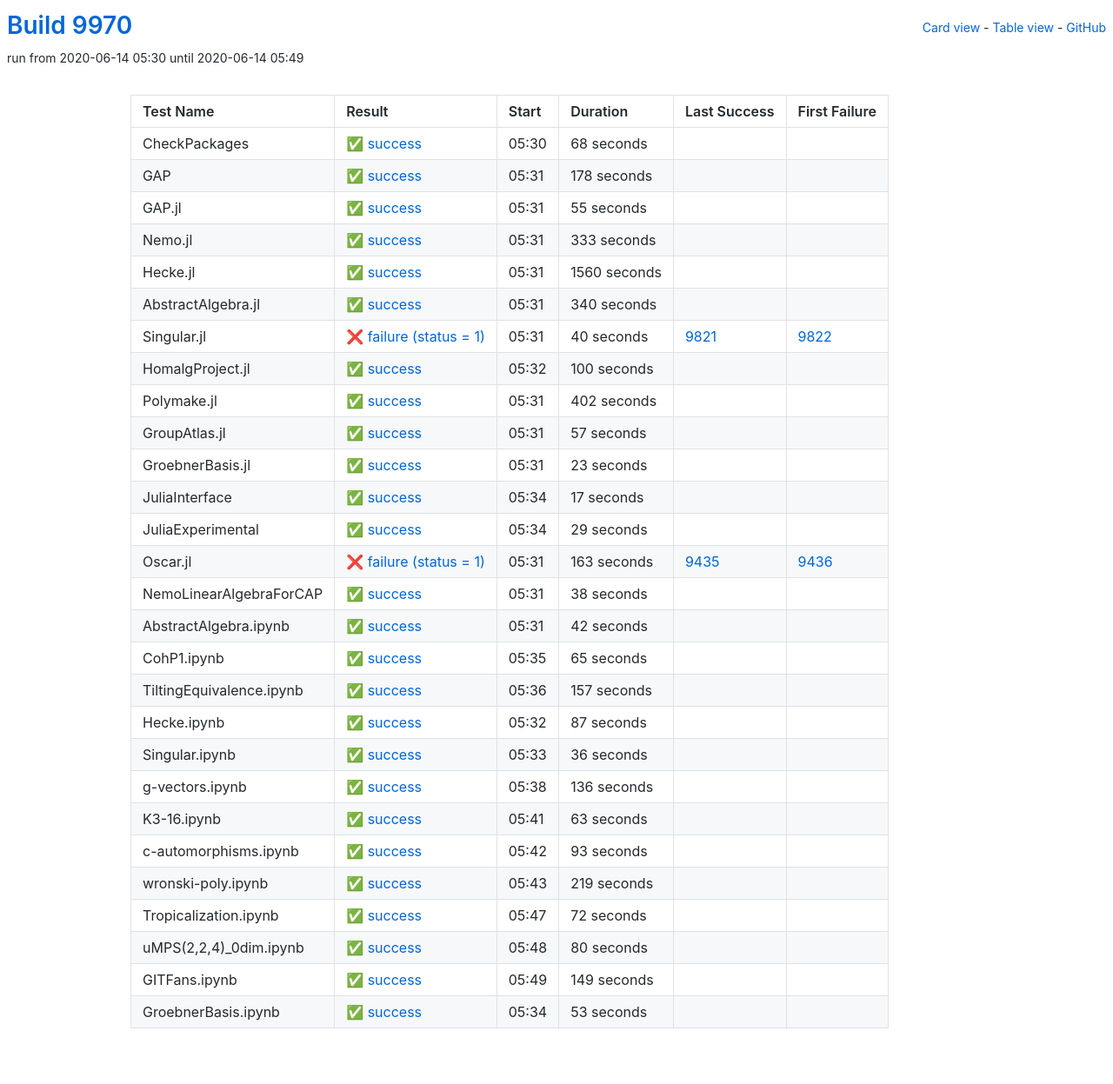
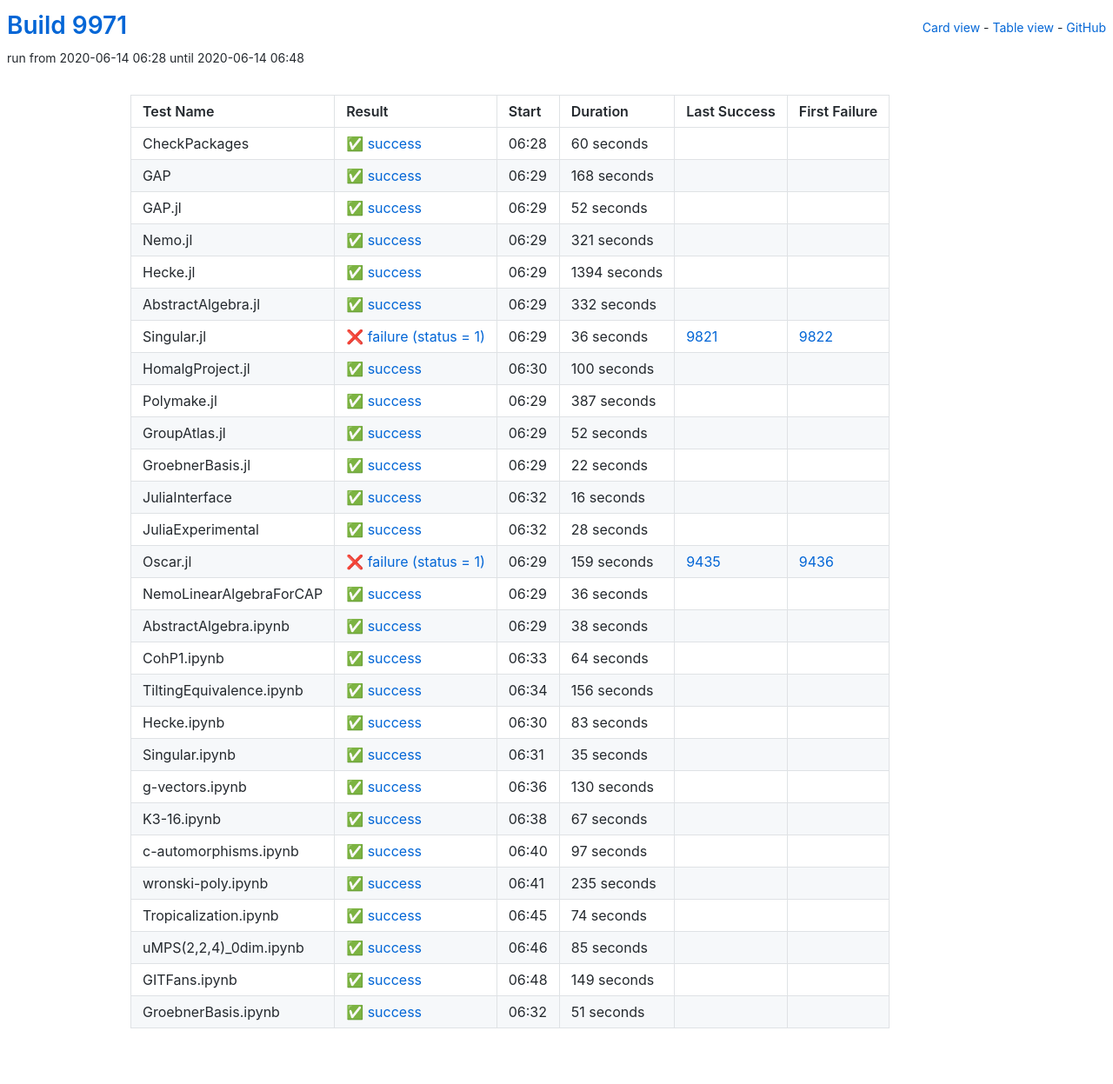
Before and after one commit to oscar-system/oscar-ci-status, a Jekyll site: the page built from table.html, in a window 1280 px wide. Shown: the whole page at 87% size. Built offline with Jekyll 4.4.1, drawn with Linux system fonts in a browser that asks for light colours.

Commit message:
Build #9971

```diff
--- a/_data/ci.yml
+++ b/_data/ci.yml
@@ -1,6 +1,6 @@
 ---
-build: 9970
-build_url: https://oscarci.mathematik.uni-kl.de/job/oscar/9970/
+build: 9971
+build_url: https://oscarci.mathematik.uni-kl.de/job/oscar/9971/
 job: oscar
 organization: oscar-system
 repo: oscar-ci-status
@@ -8,92 +8,92 @@
 tests:
 - name: CheckPackages
   id: checkpackages
-  log: https://oscarci.mathematik.uni-kl.de/job/oscar/9970/artifact/logs/build-9970/CheckPackages.log
-  start: 2020-06-14 05:30
+  log: https://oscarci.mathematik.uni-kl.de/job/oscar/9971/artifact/logs/build-9971/CheckPackages.log
+  start: 2020-06-14 06:28
   success: true
   exitcode: 0
   status: success
-  duration: 68
+  duration: 60
   last_success: false
   last_success_url:
   first_failure: false
   first_failure_url:
 - name: GAP
   id: gap
-  log: https://oscarci.mathematik.uni-kl.de/job/oscar/9970/artifact/logs/build-9970/GAP.log
-  start: 2020-06-14 05:31
+  log: https://oscarci.mathematik.uni-kl.de/job/oscar/9971/artifact/logs/build-9971/GAP.log
+  start: 2020-06-14 06:29
   success: true
   exitcode: 0
   status: success
-  duration: 178
+  duration: 168
   last_success: false
   last_success_url:
   first_failure: false
   first_failure_url:
 - name: GAP.jl
   id: gap-jl
-  log: https://oscarci.mathematik.uni-kl.de/job/oscar/9970/artifact/logs/build-9970/GAP.jl.log
-  start: 2020-06-14 05:31
+  log: https://oscarci.mathematik.uni-kl.de/job/oscar/9971/artifact/logs/build-9971/GAP.jl.log
+  start: 2020-06-14 06:29
   success: true
   exitcode: 0
   status: success
-  duration: 55
+  duration: 52
   last_success: false
   last_success_url:
   first_failure: false
   first_failure_url:
 - name: Nemo.jl
   id: nemo-jl
-  log: https://oscarci.mathematik.uni-kl.de/job/oscar/9970/artifact/logs/build-9970/Nemo.jl.log
-  start: 2020-06-14 05:31
+  log: https://oscarci.mathematik.uni-kl.de/job/oscar/9971/artifact/logs/build-9971/Nemo.jl.log
+  start: 2020-06-14 06:29
   success: true
   exitcode: 0
   status: success
-  duration: 333
+  duration: 321
   last_success: false
   last_success_url:
   first_failure: false
   first_failure_url:
 - name: Hecke.jl
   id: hecke-jl
-  log: https://oscarci.mathematik.uni-kl.de/job/oscar/9970/artifact/logs/build-9970/Hecke.jl.log
-  start: 2020-06-14 05:31
+  log: https://oscarci.mathematik.uni-kl.de/job/oscar/9971/artifact/logs/build-9971/Hecke.jl.log
+  start: 2020-06-14 06:29
   success: true
   exitcode: 0
   status: success
-  duration: 1560
+  duration: 1394
   last_success: false
   last_success_url:
   first_failure: false
   first_failure_url:
 - name: AbstractAlgebra.jl
   id: abstractalgebra-jl
-  log: https://oscarci.mathematik.uni-kl.de/job/oscar/9970/artifact/logs/build-9970/AbstractAlgebra.jl.log
-  start: 2020-06-14 05:31
+  log: https://oscarci.mathematik.uni-kl.de/job/oscar/9971/artifact/logs/build-9971/AbstractAlgebra.jl.log
+  start: 2020-06-14 06:29
   success: true
   exitcode: 0
   status: success
-  duration: 340
+  duration: 332
   last_success: false
   last_success_url:
   first_failure: false
   first_failure_url:
 - name: Singular.jl
   id: singular-jl
-  log: https://oscarci.mathematik.uni-kl.de/job/oscar/9970/artifact/logs/build-9970/Singular.jl.log
-  start: 2020-06-14 05:31
+  log: https://oscarci.mathematik.uni-kl.de/job/oscar/9971/artifact/logs/build-9971/Singular.jl.log
+  start: 2020-06-14 06:29
   success: false
   exitcode: 1
   status: failure
-  duration: 40
+  duration: 36
   last_success: 9821
   last_success_url: https://oscarci.mathematik.uni-kl.de/job/oscar/9821/
   first_failure: 9822
   first_failure_url: https://oscarci.mathematik.uni-kl.de/job/oscar/9822/
 - name: HomalgProject.jl
   id: homalgproject-jl
-  log: https://oscarci.mathematik.uni-kl.de/job/oscar/9970/artifact/logs/build-9970/HomalgProject.jl.log
-  start: 2020-06-14 05:32
+  log: https://oscarci.mathematik.uni-kl.de/job/oscar/9971/artifact/logs/build-9971/HomalgProject.jl.log
+  start: 2020-06-14 06:30
   success: true
   exitcode: 0
   status: success
@@ -104,80 +104,92 @@
   first_failure_url:
 - name: Polymake.jl
   id: polymake-jl
-  log: https://oscarci.mathematik.uni-kl.de/job/oscar/9970/artifact/logs/build-9970/Polymake.jl.log
-  start: 2020-06-14 05:31
+  log: https://oscarci.mathematik.uni-kl.de/job/oscar/9971/artifact/logs/build-9971/Polymake.jl.log
+  start: 2020-06-14 06:29
   success: true
   exitcode: 0
   status: success
-  duration: 402
+  duration: 387
   last_success: false
   last_success_url:
   first_failure: false
   first_failure_url:
 - name: GroupAtlas.jl
   id: groupatlas-jl
-  log: https://oscarci.mathematik.uni-kl.de/job/oscar/9970/artifact/logs/build-9970/GroupAtlas.jl.log
-  start: 2020-06-14 05:31
+  log: https://oscarci.mathematik.uni-kl.de/job/oscar/9971/artifact/logs/build-9971/GroupAtlas.jl.log
+  start: 2020-06-14 06:29
   success: true
   exitcode: 0
   status: success
-  duration: 57
+  duration: 52
   last_success: false
   last_success_url:
   first_failure: false
   first_failure_url:
 - name: GroebnerBasis.jl
   id: groebnerbasis-jl
-  log: https://oscarci.mathematik.uni-kl.de/job/oscar/9970/artifact/logs/build-9970/GroebnerBasis.jl.log
-  start: 2020-06-14 05:31
+  log: https://oscarci.mathematik.uni-kl.de/job/oscar/9971/artifact/logs/build-9971/GroebnerBasis.jl.log
+  start: 2020-06-14 06:29
   success: true
   exitcode: 0
   status: success
-  duration: 23
+  duration: 22
   last_success: false
   last_success_url:
   first_failure: false
   first_failure_url:
 - name: JuliaInterface
   id: juliainterface
-  log: https://oscarci.mathematik.uni-kl.de/job/oscar/9970/artifact/logs/build-9970/JuliaInterface.log
-  start: 2020-06-14 05:34
+  log: https://oscarci.mathematik.uni-kl.de/job/oscar/9971/artifact/logs/build-9971/JuliaInterface.log
+  start: 2020-06-14 06:32
   success: true
   exitcode: 0
   status: success
-  duration: 17
+  duration: 16
   last_success: false
   last_success_url:
   first_failure: false
   first_failure_url:
 - name: JuliaExperimental
   id: juliaexperimental
-  log: https://oscarci.mathematik.uni-kl.de/job/oscar/9970/artifact/logs/build-9970/JuliaExperimental.log
-  start: 2020-06-14 05:34
+  log: https://oscarci.mathematik.uni-kl.de/job/oscar/9971/artifact/logs/build-9971/JuliaExperimental.log
+  start: 2020-06-14 06:32
   success: true
   exitcode: 0
   status: success
-  duration: 29
+  duration: 28
   last_success: false
   last_success_url:
   first_failure: false
   first_failure_url:
 - name: Oscar.jl
   id: oscar-jl
-  log: https://oscarci.mathematik.uni-kl.de/job/oscar/9970/artifact/logs/build-9970/Oscar.jl.log
-  start: 2020-06-14 05:31
+  log: https://oscarci.mathematik.uni-kl.de/job/oscar/9971/artifact/logs/build-9971/Oscar.jl.log
+  start: 2020-06-14 06:29
   success: false
   exitcode: 1
   status: failure
-  duration: 163
+  duration: 159
   last_success: 9435
   last_success_url: https://oscarci.mathematik.uni-kl.de/job/oscar/9435/
   first_failure: 9436
   first_failure_url: https://oscarci.mathematik.uni-kl.de/job/oscar/9436/
 - name: NemoLinearAlgebraForCAP
   id: nemolinearalgebraforcap
-  log: https://oscarci.mathematik.uni-kl.de/job/oscar/9970/artifact/logs/build-9970/NemoLinearAlgebraForCAP.log
-  start: 2020-06-14 05:31
+  log: https://oscarci.mathematik.uni-kl.de/job/oscar/9971/artifact/logs/build-9971/NemoLinearAlgebraForCAP.log
+  start: 2020-06-14 06:29
+  success: true
+  exitcode: 0
+  status: success
+  duration: 36
+  last_success: false
+  last_success_url:
+  first_failure: false
+  first_failure_url:
+- name: AbstractAlgebra.ipynb
+  id: abstractalgebra-ipynb
+  log: https://oscarci.mathematik.uni-kl.de/job/oscar/9971/artifact/logs/build-9971/AbstractAlgebra.ipynb.log
+  start: 2020-06-14 06:29
   success: true
   exitcode: 0
   status: success
@@ -186,142 +198,130 @@
   last_success_url:
   first_failure: false
   first_failure_url:
-- name: AbstractAlgebra.ipynb
-  id: abstractalgebra-ipynb
-  log: https://oscarci.mathematik.uni-kl.de/job/oscar/9970/artifact/logs/build-9970/AbstractAlgebra.ipynb.log
-  start: 2020-06-14 05:31
+- name: CohP1.ipynb
+  id: cohp1-ipynb
+  log: https://oscarci.mathematik.uni-kl.de/job/oscar/9971/artifact/logs/build-9971/CohP1.ipynb.log
+  start: 2020-06-14 06:33
   success: true
   exitcode: 0
   status: success
-  duration: 42
-  last_success: false
-  last_success_url:
-  first_failure: false
-  first_failure_url:
-- name: CohP1.ipynb
-  id: cohp1-ipynb
-  log: https://oscarci.mathematik.uni-kl.de/job/oscar/9970/artifact/logs/build-9970/CohP1.ipynb.log
-  start: 2020-06-14 05:35
-  success: true
-  exitcode: 0
-  status: success
-  duration: 65
+  duration: 64
   last_success: false
   last_success_url:
   first_failure: false
   first_failure_url:
 - name: TiltingEquivalence.ipynb
   id: tiltingequivalence-ipynb
-  log: https://oscarci.mathematik.uni-kl.de/job/oscar/9970/artifact/logs/build-9970/TiltingEquivalence.ipynb.log
-  start: 2020-06-14 05:36
+  log: https://oscarci.mathematik.uni-kl.de/job/oscar/9971/artifact/logs/build-9971/TiltingEquivalence.ipynb.log
+  start: 2020-06-14 06:34
   success: true
   exitcode: 0
   status: success
-  duration: 157
+  duration: 156
   last_success: false
   last_success_url:
   first_failure: false
   first_failure_url:
 - name: Hecke.ipynb
   id: hecke-ipynb
-  log: https://oscarci.mathematik.uni-kl.de/job/oscar/9970/artifact/logs/build-9970/Hecke.ipynb.log
-  start: 2020-06-14 05:32
+  log: https://oscarci.mathematik.uni-kl.de/job/oscar/9971/artifact/logs/build-9971/Hecke.ipynb.log
+  start: 2020-06-14 06:30
   success: true
   exitcode: 0
   status: success
-  duration: 87
+  duration: 83
   last_success: false
   last_success_url:
   first_failure: false
   first_failure_url:
 - name: Singular.ipynb
   id: singular-ipynb
-  log: https://oscarci.mathematik.uni-kl.de/job/oscar/9970/artifact/logs/build-9970/Singular.ipynb.log
-  start: 2020-06-14 05:33
+  log: https://oscarci.mathematik.uni-kl.de/job/oscar/9971/artifact/logs/build-9971/Singular.ipynb.log
+  start: 2020-06-14 06:31
   success: true
   exitcode: 0
   status: success
-  duration: 36
+  duration: 35
   last_success: false
   last_success_url:
   first_failure: false
   first_failure_url:
 - name: g-vectors.ipynb
   id: g-vectors-ipynb
-  log: https://oscarci.mathematik.uni-kl.de/job/oscar/9970/artifact/logs/build-9970/g-vectors.ipynb.log
-  start: 2020-06-14 05:38
+  log: https://oscarci.mathematik.uni-kl.de/job/oscar/9971/artifact/logs/build-9971/g-vectors.ipynb.log
+  start: 2020-06-14 06:36
   success: true
   exitcode: 0
   status: success
-  duration: 136
+  duration: 130
   last_success: false
   last_success_url:
   first_failure: false
   first_failure_url:
 - name: K3-16.ipynb
   id: k3-16-ipynb
-  log: https://oscarci.mathematik.uni-kl.de/job/oscar/9970/artifact/logs/build-9970/K3-16.ipynb.log
-  start: 2020-06-14 05:41
+  log: https://oscarci.mathematik.uni-kl.de/job/oscar/9971/artifact/logs/build-9971/K3-16.ipynb.log
+  start: 2020-06-14 06:38
   success: true
   exitcode: 0
   status: success
-  duration: 63
+  duration: 67
   last_success: false
   last_success_url:
   first_failure: false
   first_failure_url:
 - name: c-automorphisms.ipynb
   id: c-automorphisms-ipynb
-  log: https://oscarci.mathematik.uni-kl.de/job/oscar/9970/artifact/logs/build-9970/c-automorphisms.ipynb.log
-  start: 2020-06-14 05:42
+  log: https://oscarci.mathematik.uni-kl.de/job/oscar/9971/artifact/logs/build-9971/c-automorphisms.ipynb.log
+  start: 2020-06-14 06:40
   success: true
   exitcode: 0
   status: success
-  duration: 93
+  duration: 97
   last_success: false
   last_success_url:
   first_failure: false
   first_failure_url:
 - name: wronski-poly.ipynb
   id: wronski-poly-ipynb
-  log: https://oscarci.mathematik.uni-kl.de/job/oscar/9970/artifact/logs/build-9970/wronski-poly.ipynb.log
-  start: 2020-06-14 05:43
+  log: https://oscarci.mathematik.uni-kl.de/job/oscar/9971/artifact/logs/build-9971/wronski-poly.ipynb.log
+  start: 2020-06-14 06:41
   success: true
   exitcode: 0
   status: success
-  duration: 219
+  duration: 235
   last_success: false
   last_success_url:
   first_failure: false
   first_failure_url:
 - name: Tropicalization.ipynb
   id: tropicalization-ipynb
-  log: https://oscarci.mathematik.uni-kl.de/job/oscar/9970/artifact/logs/build-9970/Tropicalization.ipynb.log
-  start: 2020-06-14 05:47
+  log: https://oscarci.mathematik.uni-kl.de/job/oscar/9971/artifact/logs/build-9971/Tropicalization.ipynb.log
+  start: 2020-06-14 06:45
   success: true
   exitcode: 0
   status: success
-  duration: 72
+  duration: 74
   last_success: false
   last_success_url:
   first_failure: false
   first_failure_url:
 - name: uMPS(2,2,4)_0dim.ipynb
   id: umps-2-2-4-0dim-ipynb
-  log: https://oscarci.mathematik.uni-kl.de/job/oscar/9970/artifact/logs/build-9970/uMPS-2-2-4-_0dim.ipynb.log
-  start: 2020-06-14 05:48
+  log: https://oscarci.mathematik.uni-kl.de/job/oscar/9971/artifact/logs/build-9971/uMPS-2-2-4-_0dim.ipynb.log
+  start: 2020-06-14 06:46
   success: true
   exitcode: 0
   status: success
-  duration: 80
+  duration: 85
   last_success: false
   last_success_url:
   first_failure: false
   first_failure_url:
 - name: GITFans.ipynb
   id: gitfans-ipynb
-  log: https://oscarci.mathematik.uni-kl.de/job/oscar/9970/artifact/logs/build-9970/GITFans.ipynb.log
-  start: 2020-06-14 05:49
+  log: https://oscarci.mathematik.uni-kl.de/job/oscar/9971/artifact/logs/build-9971/GITFans.ipynb.log
+  start: 2020-06-14 06:48
   success: true
   exitcode: 0
   status: success
@@ -332,12 +332,12 @@
   first_failure_url:
 - name: GroebnerBasis.ipynb
   id: groebnerbasis-ipynb
-  log: https://oscarci.mathematik.uni-kl.de/job/oscar/9970/artifact/logs/build-9970/GroebnerBasis.ipynb.log
-  start: 2020-06-14 05:34
+  log: https://oscarci.mathematik.uni-kl.de/job/oscar/9971/artifact/logs/build-9971/GroebnerBasis.ipynb.log
+  start: 2020-06-14 06:32
   success: true
   exitcode: 0
   status: success
-  duration: 53
+  duration: 51
   last_success: false
   last_success_url:
   first_failure: false
```
Also changed, not shown: README.md.
